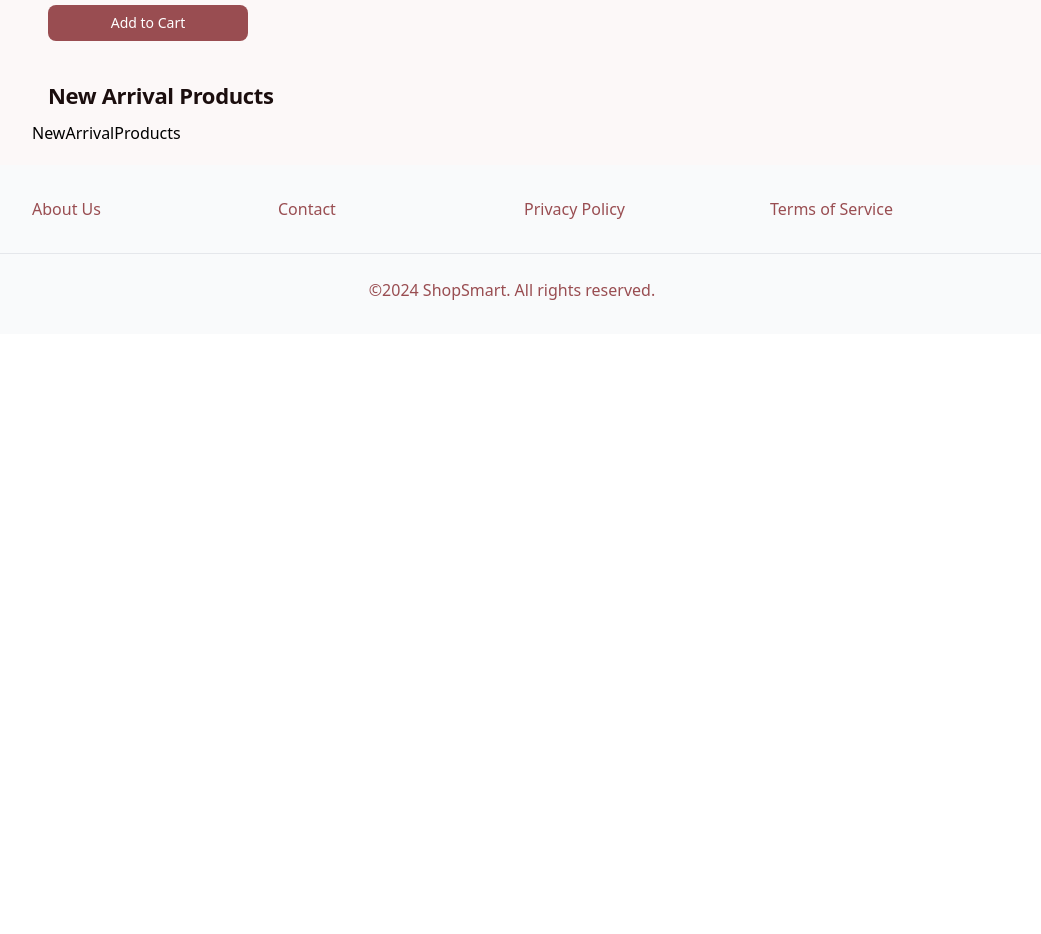
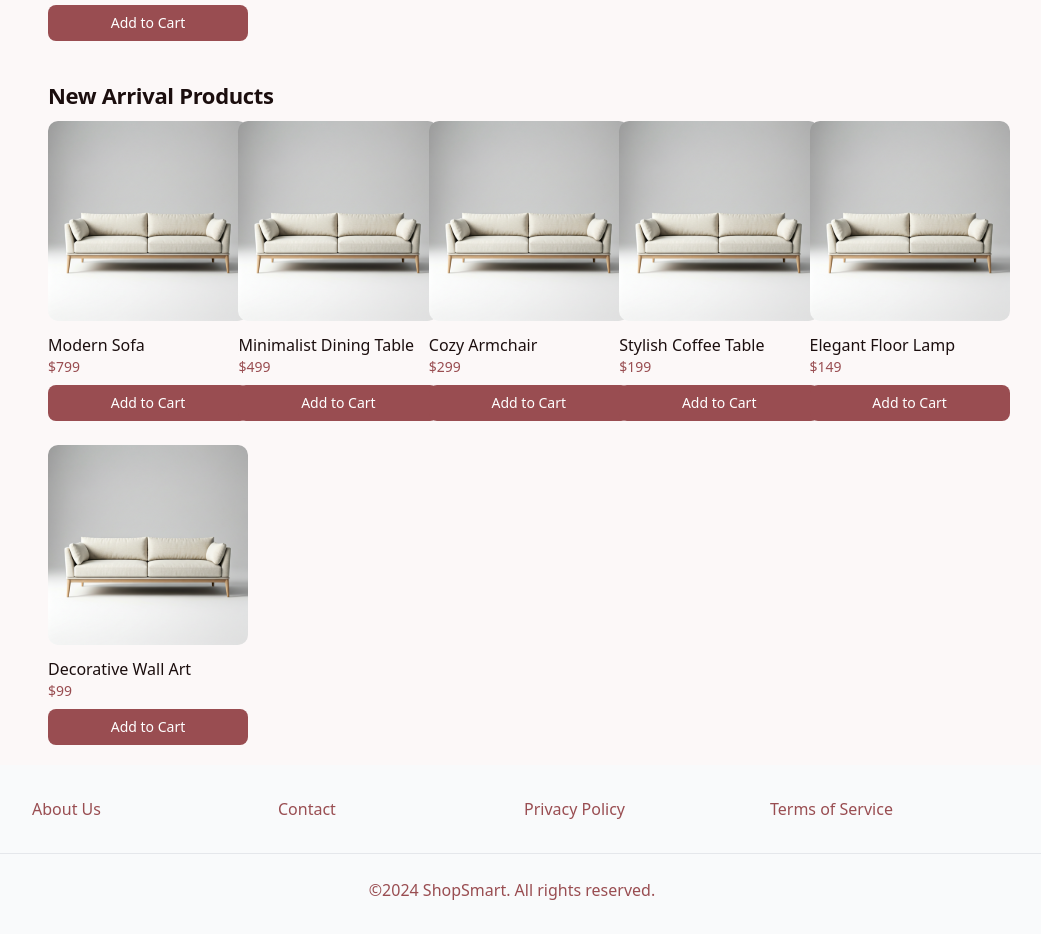
Before and after one commit to Moinulilm10/Qtech-Assignment, a React (Vite) app in the folder client/: page / in a window 1280 px wide. Shown: the part 1240-2174 px from the top of the page, without its empty margins (128-1169 px from the left). Before the commit the page ends 1574 px from the top, so only its background shows below. Built offline with nearby package versions, Linux system fonts and the light colour scheme.

Commit message:
feat: implement NewArrivalProducts component with product listing and add to cart functionality

```diff
--- a/client/package.json
+++ b/client/package.json
@@ -13,6 +13,8 @@
     "lucide-react": "^0.525.0",
     "react": "^18.2.0",
     "react-dom": "^18.2.0",
+    "react-slick": "^0.30.3",
+    "slick-carousel": "^1.8.1",
     "sweetalert2": "^11.22.2"
   },
   "devDependencies": {
--- a/client/src/components/NewArrivalProducts.jsx
+++ b/client/src/components/NewArrivalProducts.jsx
@@ -1,5 +1,108 @@
+import productImage from "../assets/img/productImage.svg";
+
 const NewArrivalProducts = () => {
-  return <div>NewArrivalProducts</div>;
+  const products = [
+    {
+      name: "Modern Sofa",
+      price: "$799",
+      image: productImage,
+    },
+    {
+      name: "Minimalist Dining Table",
+      price: "$499",
+      image: productImage,
+    },
+    {
+      name: "Cozy Armchair",
+      price: "$299",
+      image: productImage,
+    },
+    {
+      name: "Stylish Coffee Table",
+      price: "$199",
+      image: productImage,
+    },
+    {
+      name: "Elegant Floor Lamp",
+      price: "$149",
+      image: productImage,
+    },
+    {
+      name: "Decorative Wall Art",
+      price: "$99",
+      image: productImage,
+    },
+  ];
+
+  const handleAddToCart = (product) => {
+    console.log(`Added ${product.name} to cart`);
+    // Add your cart logic here
+  };
+
+  return (
+    <div className="px-4">
+      {/* Mobile: Horizontal scroll */}
+      <div className="flex gap-3 pb-4 overflow-x-auto sm:hidden">
+        {products.map((product, index) => (
+          <div key={index} className="flex-shrink-0 w-[200px]">
+            <div className="flex flex-col gap-3 rounded-lg">
+              <div
+                className="w-full bg-center bg-no-repeat bg-cover rounded-lg aspect-square"
+                style={{ backgroundImage: `url(${product.image})` }}
+              />
+              <div className="flex flex-col gap-2">
+                <div>
+                  <p className="text-[#1b0e0e] text-sm font-medium leading-normal">
+                    {product.name}
+                  </p>
+                  <p className="text-[#994d51] text-xs font-normal leading-normal">
+                    {product.price}
+                  </p>
+                </div>
+                <button
+                  onClick={() => handleAddToCart(product)}
+                  className="w-full bg-[#994d51] hover:bg-[#f3e7e8] hover:text-[#994d51] text-white text-xs font-medium py-2 px-3 rounded-lg transition-colors duration-200"
+                >
+                  Add to Cart
+                </button>
+              </div>
+            </div>
+          </div>
+        ))}
+      </div>
+
+      {/* Tablet and Desktop: Grid */}
+      <div className="hidden grid-cols-2 gap-4 sm:grid md:grid-cols-3 lg:grid-cols-4 xl:grid-cols-5 2xl:grid-cols-6 md:gap-6">
+        {products.map((product, index) => (
+          <div
+            key={index}
+            className="flex flex-col gap-3 rounded-lg w-[200px] mx-auto"
+          >
+            <div
+              className="w-full bg-center bg-no-repeat bg-cover rounded-lg aspect-square"
+              style={{ backgroundImage: `url(${product.image})` }}
+            />
+            <div className="flex flex-col gap-2">
+              <div>
+                <p className="text-[#1b0e0e] text-sm md:text-base font-medium leading-normal">
+                  {product.name}
+                </p>
+                <p className="text-[#994d51] text-xs md:text-sm font-normal leading-normal">
+                  {product.price}
+                </p>
+              </div>
+              <button
+                onClick={() => handleAddToCart(product)}
+                className="w-full bg-[#994d51] hover:bg-[#f3e7e8] hover:text-[#994d51] text-white  text-xs md:text-sm font-medium py-2 px-3 rounded-lg transition-colors duration-200"
+              >
+                Add to Cart
+              </button>
+            </div>
+          </div>
+        ))}
+      </div>
+    </div>
+  );
 };
 
 export default NewArrivalProducts;
```
Also changed, not shown: 1 other file (tests, documents, lock files or other folders).
